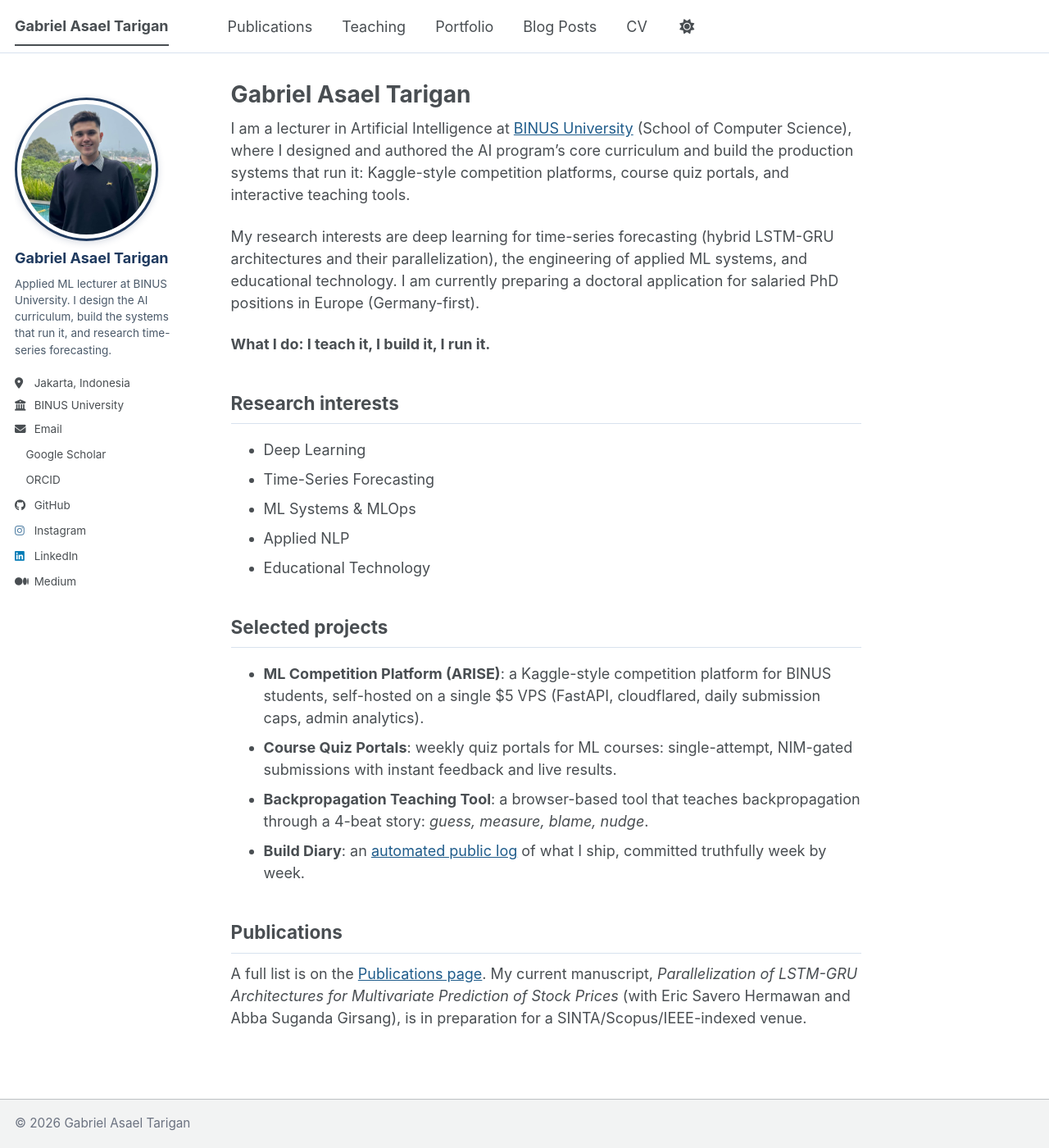
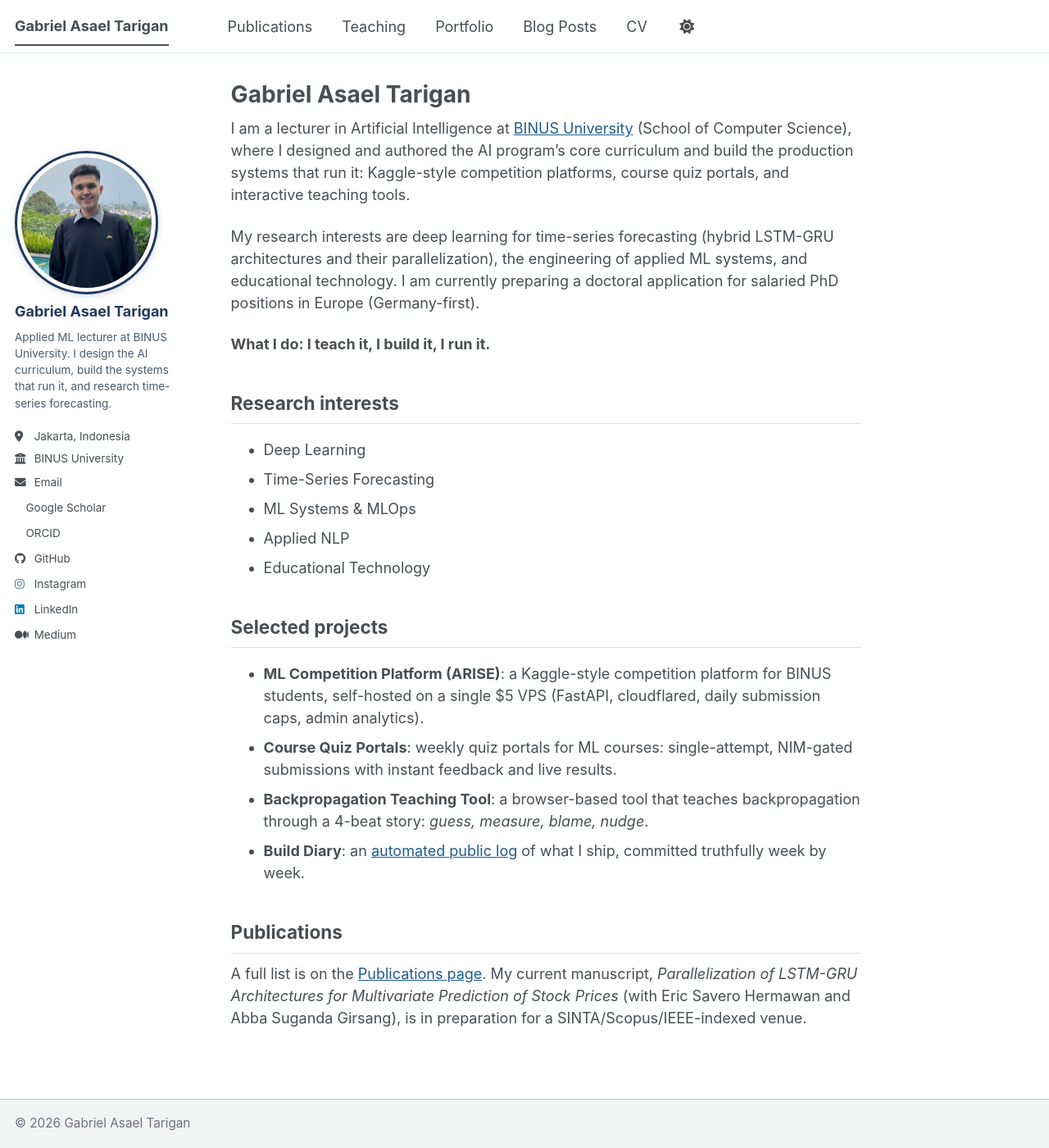
Before and after one commit to asaeltarigan/asaeltarigan.github.io, a Jekyll site: the page built from _pages/about.md, in a window 1280 px wide and 1400 px high. Shown: the whole window at 82% size. Built offline with Jekyll 4.4.1, drawn with Linux system fonts in a browser that asks for light colours; a style sheet for code colours, icons or effects is not loaded.

Commit message:
Fix sidebar overlapping footer (fixed -> sticky)

```diff
--- a/assets/css/custom.css
+++ b/assets/css/custom.css
@@ -28,6 +28,16 @@ html[data-theme="dark"] {
   border: 3px solid var(--global-base-color, #1f3a5f);
   border-radius: 50%;
   box-shadow: 0 2px 8px rgba(31, 58, 95, 0.18);
+}
+
+/* Sidebar: theme JS forces position:fixed which overlaps the footer on short
+   pages. Make it sticky instead so it scrolls with content and never collides. */
+.sidebar.sticky {
+  position: sticky !important;
+  top: 2em !important;
+  height: auto !important;
+  align-self: start;
+  overflow: visible;
 }
 
 /* Sidebar: name + bio colors */
```
